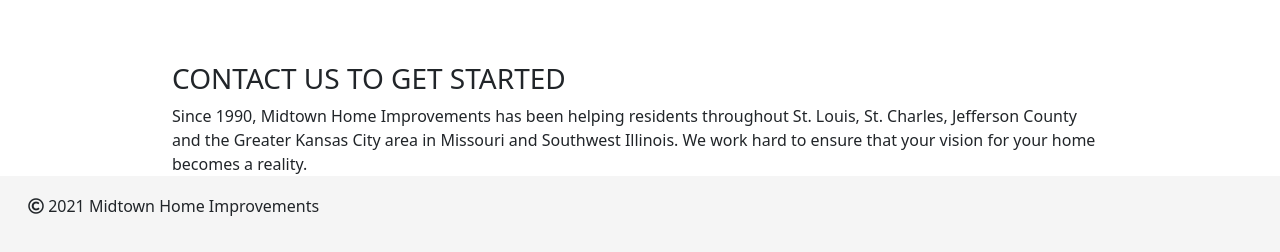
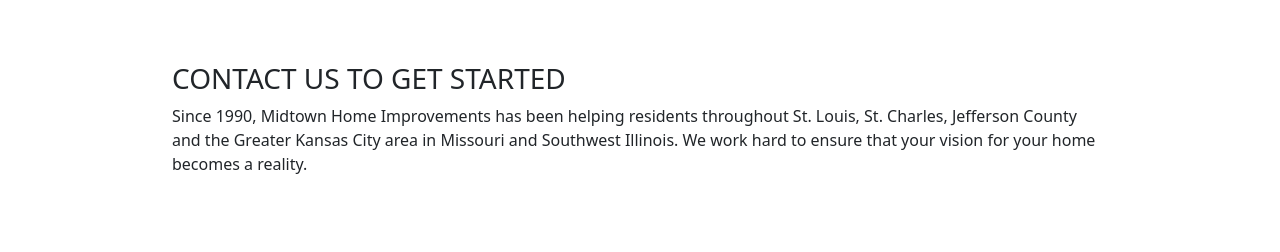
Before and after one commit to Kenan-Kadic/wood, a Django app: page /about/ in a window 1280 px wide. Shown: the part 3435-3687 px from the top of the page. Run offline with Django 3.2, Linux system fonts and the light colour scheme.

Commit message:
deleting the footer

```diff
--- a/static/css/base.css
+++ b/static/css/base.css
@@ -24,7 +24,7 @@ body {
 }
 
 .footer {
-  position: absolute;
+  position: relative;
   bottom: 0;
   width: 100%;
    /* Set the fixed height of the footer here */
--- a/templates/_base.html
+++ b/templates/_base.html
@@ -311,15 +311,7 @@
 </div>
 
 
-  <footer class="footer fixed-footer">
-    <div class="container-fluid">
-        <div class="row px-3">
-            <div class="col-md-12">
-                <p><i class="far fa-copyright"></i> 2021 Midtown Home Improvements </p>
-            </div>
-        </div>
-    </div>
-  </footer>
+
 
   {% block javascript %}
   <!-- Bootstrap JavaScript -->
```
